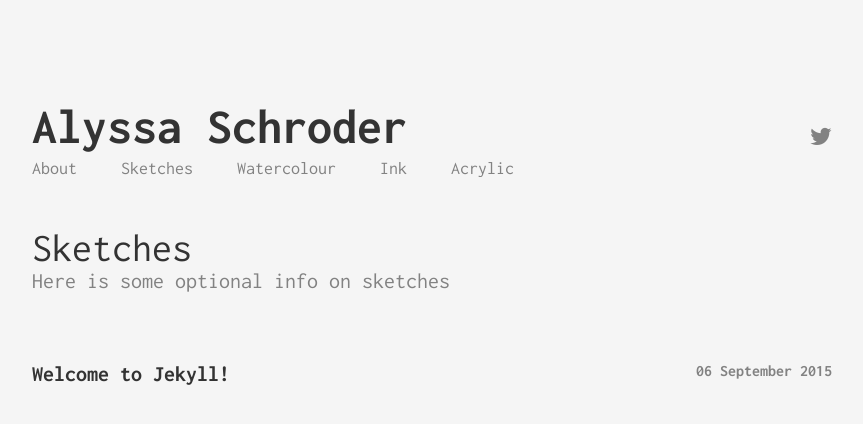
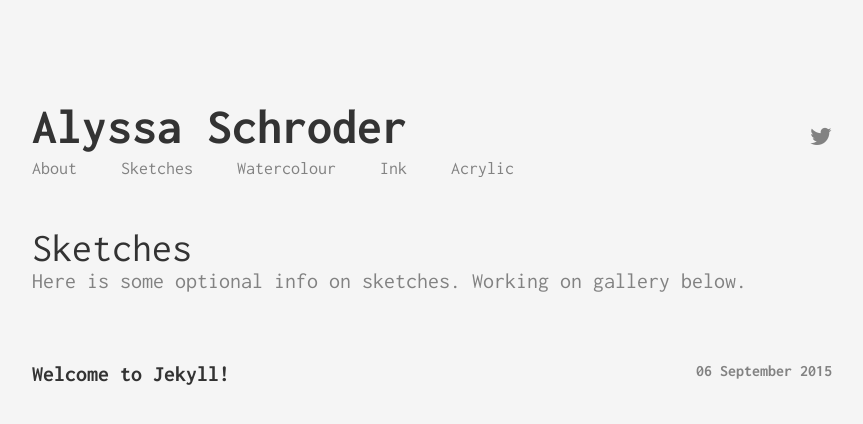
Before and after one commit to alyssaschroder/alyssa-portfolio, a Jekyll site: the page built from categories/sketches.html, in a window 1280 px wide. Shown: the top 424 px of the page, without its empty margins (208-1071 px from the left). Built offline with Jekyll 4.4.1, drawn with Linux system fonts in a browser that asks for light colours.

Commit message:
add some more text

```diff
--- a/_data/categories.yml
+++ b/_data/categories.yml
@@ -1,6 +1,6 @@
 - slug: sketches
   name: Sketches
-  info: Here is some optional info on sketches
+  info: Here is some optional info on sketches. Working on gallery below.
 
 - slug: watercolour
   name: Watercolour
```
